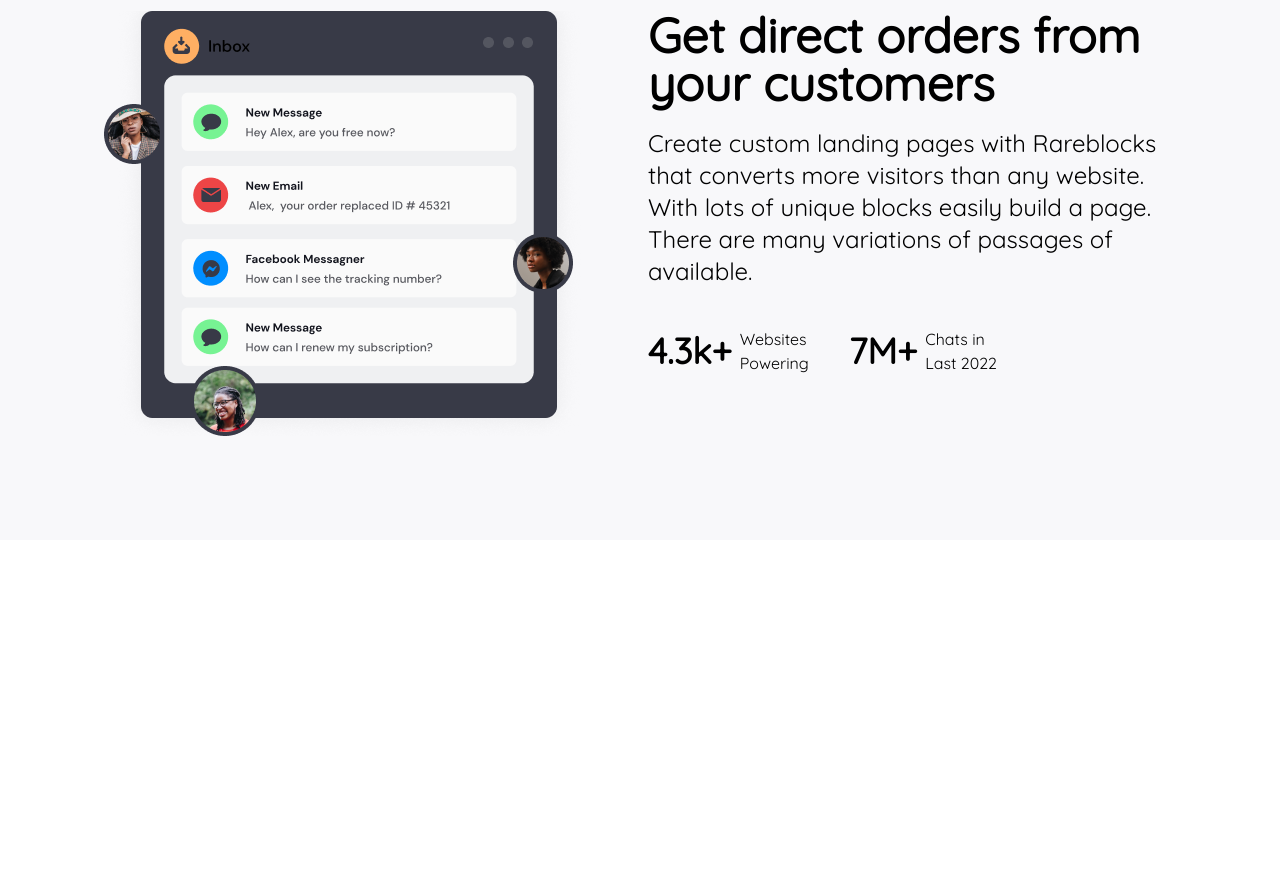
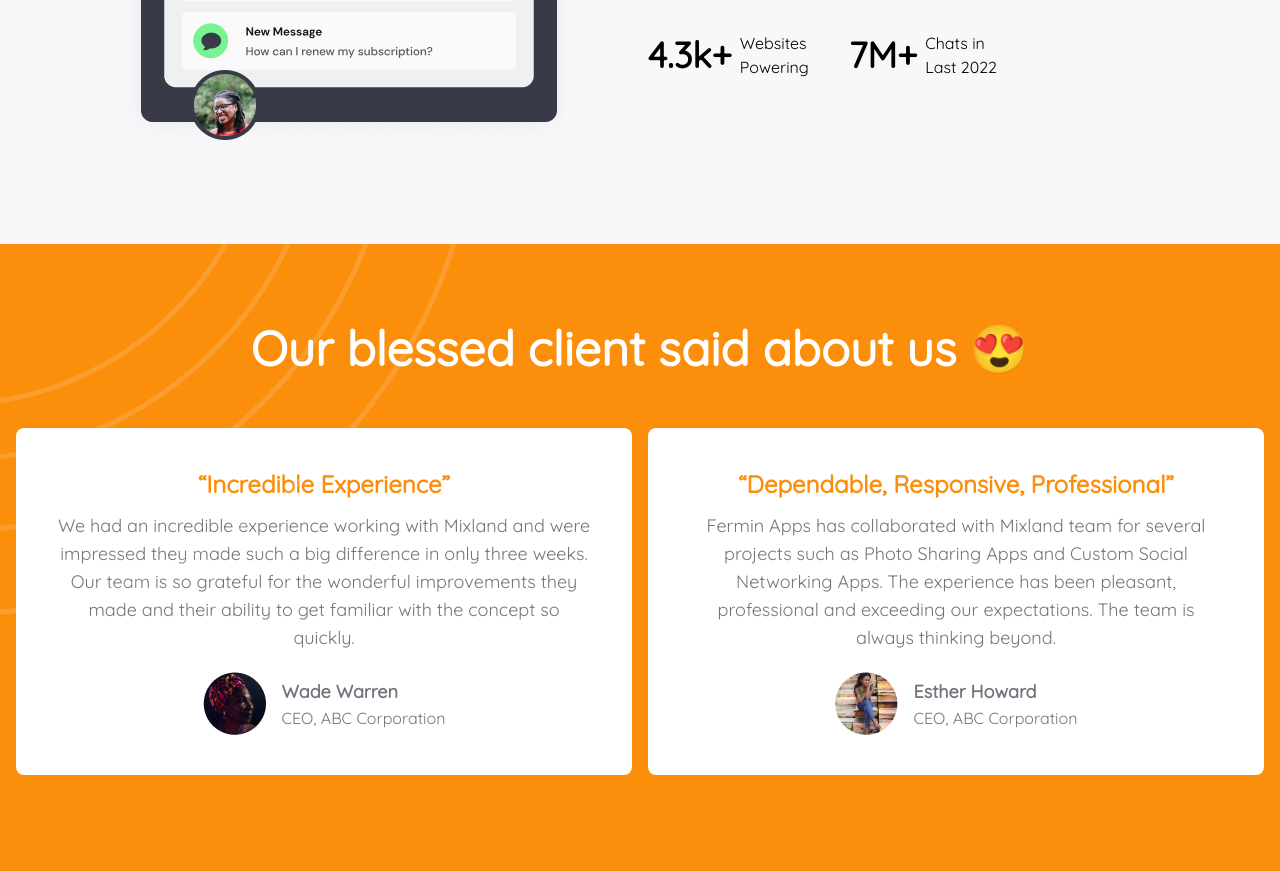
Before and after one commit to alimuhammeddev/Apex, a plain HTML site: page index.html in a window 1280 px wide. Shown: the part 2966-3837 px from the top of the page. Before the commit the page ends 3506 px from the top, so only its background shows below. Drawn offline with nearby package versions, Linux system fonts and the light colour scheme.

Commit message:
finished working on testimonial section

```diff
--- a/index.html
+++ b/index.html
@@ -162,7 +162,7 @@
     </div>
     <div>
         <div class="container mx-auto p-4">
-            <div class="flex flex-col-reverse md:flex-col">
+            <div class="flex flex-col-reverse md:flex-col lg:flex-row">
                 <div class="p-2 flex-1 flex md:items-start flex-col">
                     <h1 class="lg:text-5xl text-2xl font-semibold lg:mt-20 md:mt-1">
                         Start selling directly inside conversations
@@ -219,6 +219,52 @@
             </div>
         </div>
     </div>
+    <div>
+        <div class="bg-[#fb8e0b] lg:py-[80px] py-10 h-auto relative">
+            <div class="absolute top-0 w-[50%] md:w-[100%] h-[100%] bg-cover bg-no-repeat flex-shrink-0">
+                <img src="/images/wave-df70cdf3.png" alt="">
+            </div>
+            <h1 class="font-primary lg:text-5xl text-center text-white font-semibold text-2xl mx-auto">Our blessed client said about us 😍</h1>
+            <div class="container mx-auto p-4 lg:mt-10 mt-5">
+                <div class="grid grid-cols-1 md:grid-cols-2 lg:grid-cols-2 gap-4">
+                    <div class="p-10 bg-[#ffffff] rounded-lg">
+                        <h1 class="text-[#fb8e0b] text-center text-2xl font-semibold">
+                            “Incredible Experience”
+                        </h1>
+                        <h3 class="text-[#73757E] text-center mt-3 text-lg">
+                            We had an incredible experience working with Mixland and were impressed they made such a big difference in only three weeks. Our team is so grateful for the wonderful improvements they made and their ability to get familiar with the concept so quickly.
+                        </h3>
+                        <div>
+                            <div class="flex items-center gap-4 mx-auto justify-center mt-5">
+                                <img src="/images/Photo.png" alt="">
+                                <div>
+                                    <h1 class="text-lg font-semibold text-[#73757e]">Wade Warren</h1>
+                                    <p class="text-[#73757e]">CEO, ABC Corporation</p>
+                                </div>
+                            </div>
+                        </div>
+                    </div>
+                    <div class="p-10 bg-[#ffffff] rounded-lg">
+                        <h1 class="text-[#fb8e0b] text-center text-2xl font-semibold">
+                            “Dependable, Responsive, Professional”
+                        </h1>
+                        <h3 class="text-[#73757E] text-center mt-3 text-lg">
+                            Fermin Apps has collaborated with Mixland team for several projects such as Photo Sharing Apps and Custom Social Networking Apps. The experience has been pleasant, professional and exceeding our expectations. The team is always thinking beyond.
+                        </h3>
+                        <div>
+                            <div class="flex items-center gap-4 mx-auto justify-center mt-5">
+                                <img src="/images/girl.png" alt="">
+                                <div>
+                                    <h1 class="text-lg font-semibold text-[#73757e]">Esther Howard</h1>
+                                    <p class="text-[#73757e]">CEO, ABC Corporation</p>
+                                </div>
+                            </div>
+                        </div>
+                    </div>
+                </div>
+            </div>
+        </div>
+    </div>
 
 </body>
 
```
